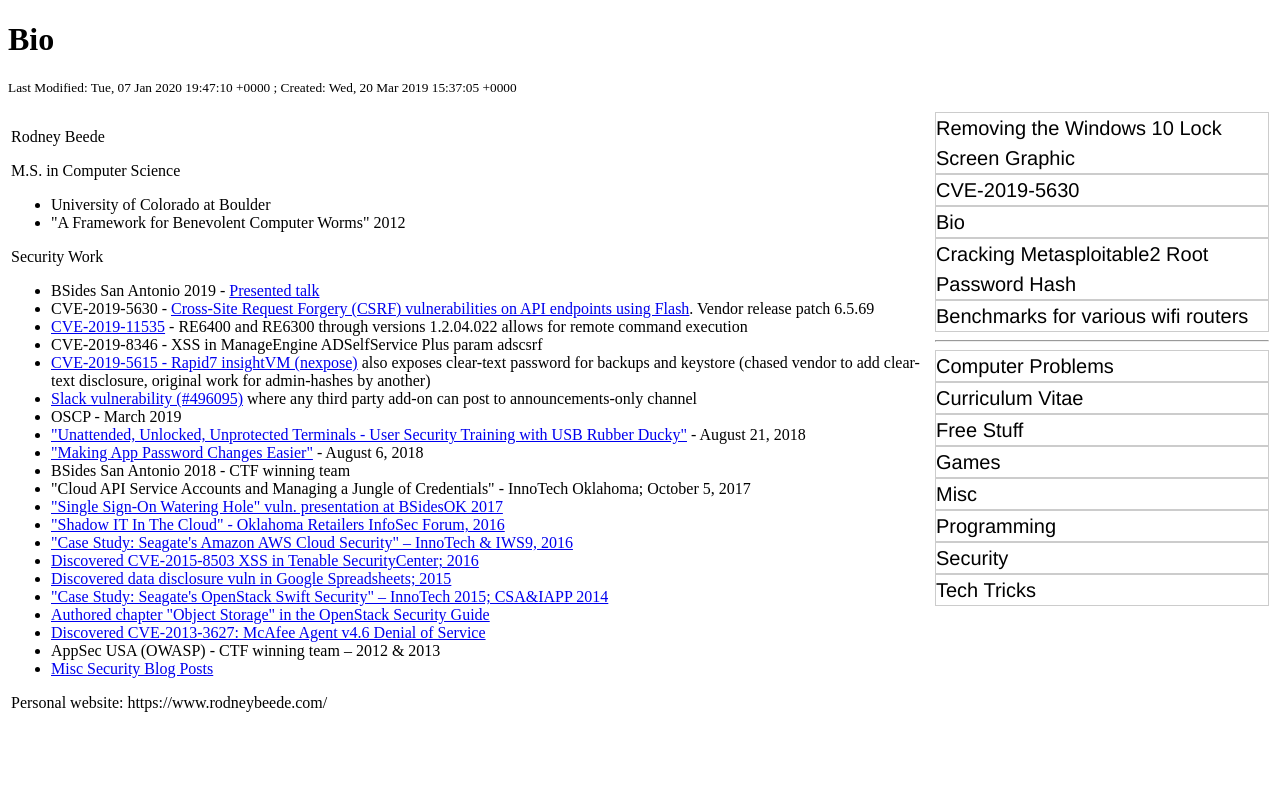
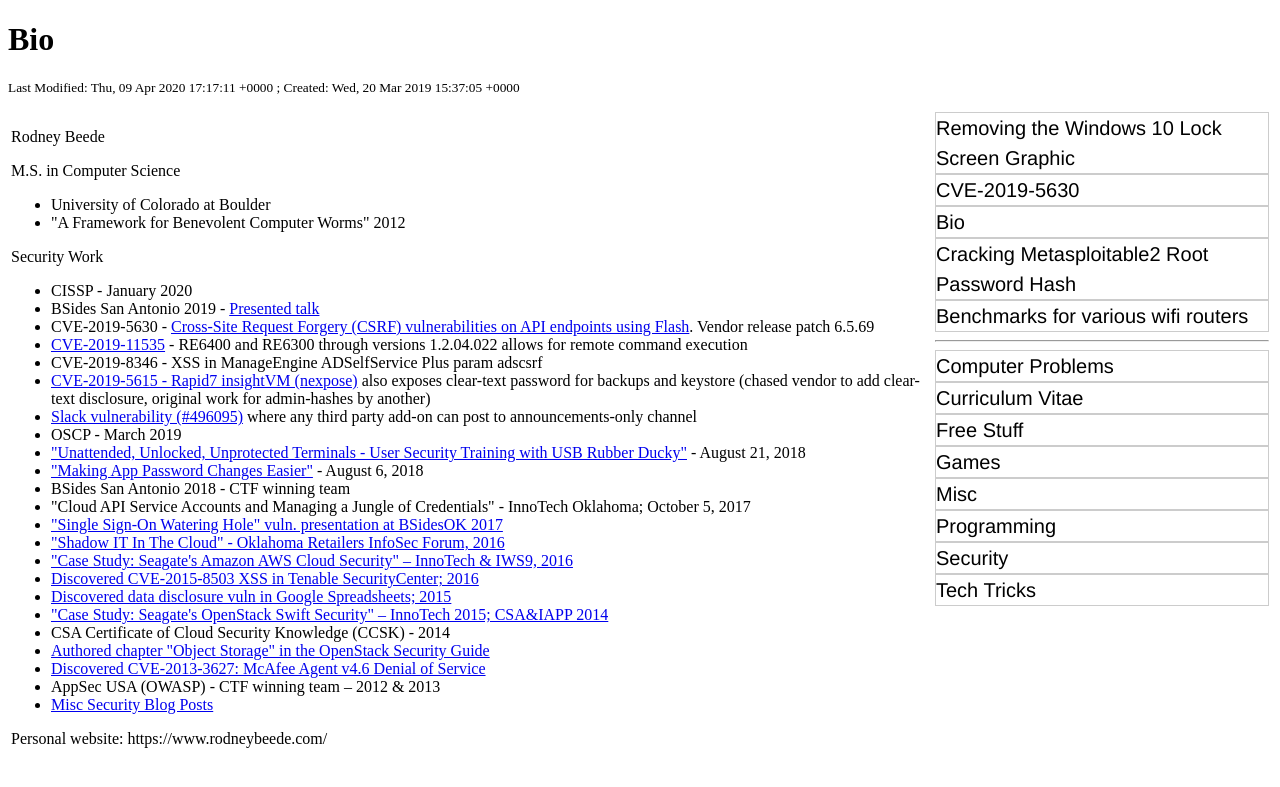
Before and after one commit to rbeede/rbeede.github.io, a Jekyll site: the page built from _posts/2019-06-27-bio.html, in a window 1280 px wide. Shown: the top 787 px of the page. Built offline with Jekyll 4.4.1, drawn with Linux system fonts in a browser that asks for light colours.

Commit message:
Added other recent certs

```diff
--- a/_posts/2019-06-27-bio.html
+++ b/_posts/2019-06-27-bio.html
@@ -21,6 +21,7 @@
 
 <ul>
 <!-- <li>CVE- - pending</li> -->
+<li>CISSP - January 2020</li>
 <li>BSides San Antonio 2019 - <a href="https://www.bsidessatx.com/presentations-2019.html">Presented talk</a></li>
 <li>CVE-2019-5630 - <a href="/security/cve-2019-5630.html">Cross-Site Request Forgery (CSRF) vulnerabilities on API endpoints using Flash</a>.  Vendor release patch 6.5.69</li>
 <li><a href="http://s3.amazonaws.com/downloads.linksys.com/support/assets/releasenotes/Linksys%20RE6300%20RE6400%20Firmware%20Release%20Notes_v1.2.05.001.txt">CVE-2019-11535</a> - RE6400 and RE6300 through versions 1.2.04.022 allows for remote command execution</li>
@@ -38,6 +39,7 @@
 <li><a href="/security/cve-2015-8503_securitycenter__audit_file_upload_stored_xss.html">Discovered CVE-2015-8503 XSS in Tenable SecurityCenter; 2016</a></li>
 <li><a href="/security/google_spreadsheet_vuln_-_csrf_and_json_hijacking_allows_data_theft.html">Discovered data disclosure vuln in Google Spreadsheets; 2015</a></li>
 <li><a href="https://iapp.org/media/presentations/14Academy/A.CSA14_Seagate_Case_Study_PPT.pdf">"Case Study: Seagate's OpenStack Swift Security" – InnoTech 2015; CSA&IAPP 2014</a></li>
+<li>CSA Certificate of Cloud Security Knowledge (CCSK) - 2014</li>
 <li><a href="/security/chapter_i_wrote_for_the_openstack_security_guide.html">Authored chapter "Object Storage" in the OpenStack Security Guide</a></li>
 <li><a href="/security/mcafee_denial_of_service_bug_i_found.html">Discovered CVE-2013-3627: McAfee Agent v4.6 Denial of Service</a></li>
 <li>AppSec USA (OWASP) - CTF winning team – 2012 & 2013</li>
```
Also changed, not shown: other parts of _posts/2019-06-27-bio.html (+1 -1 lines).
